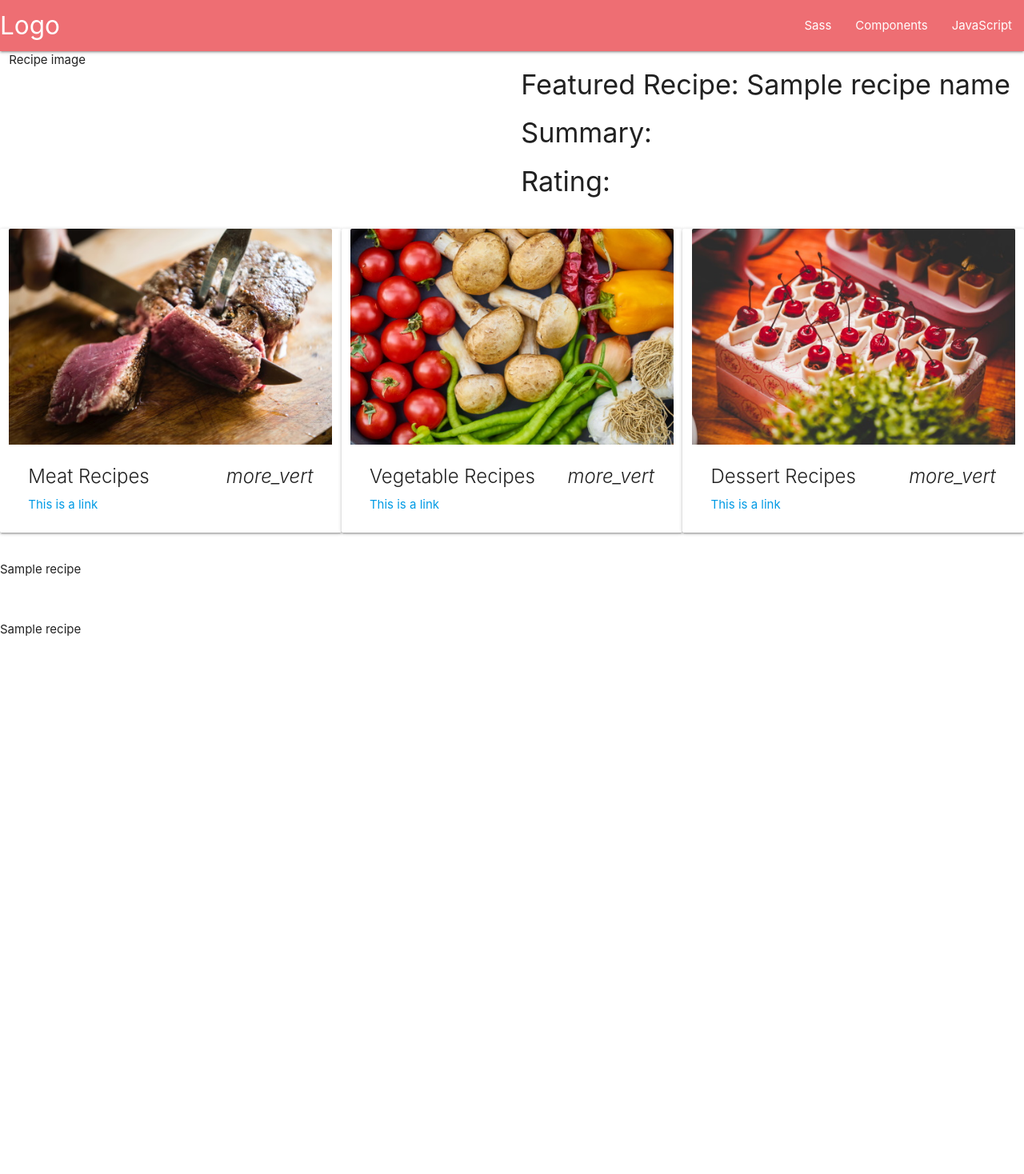
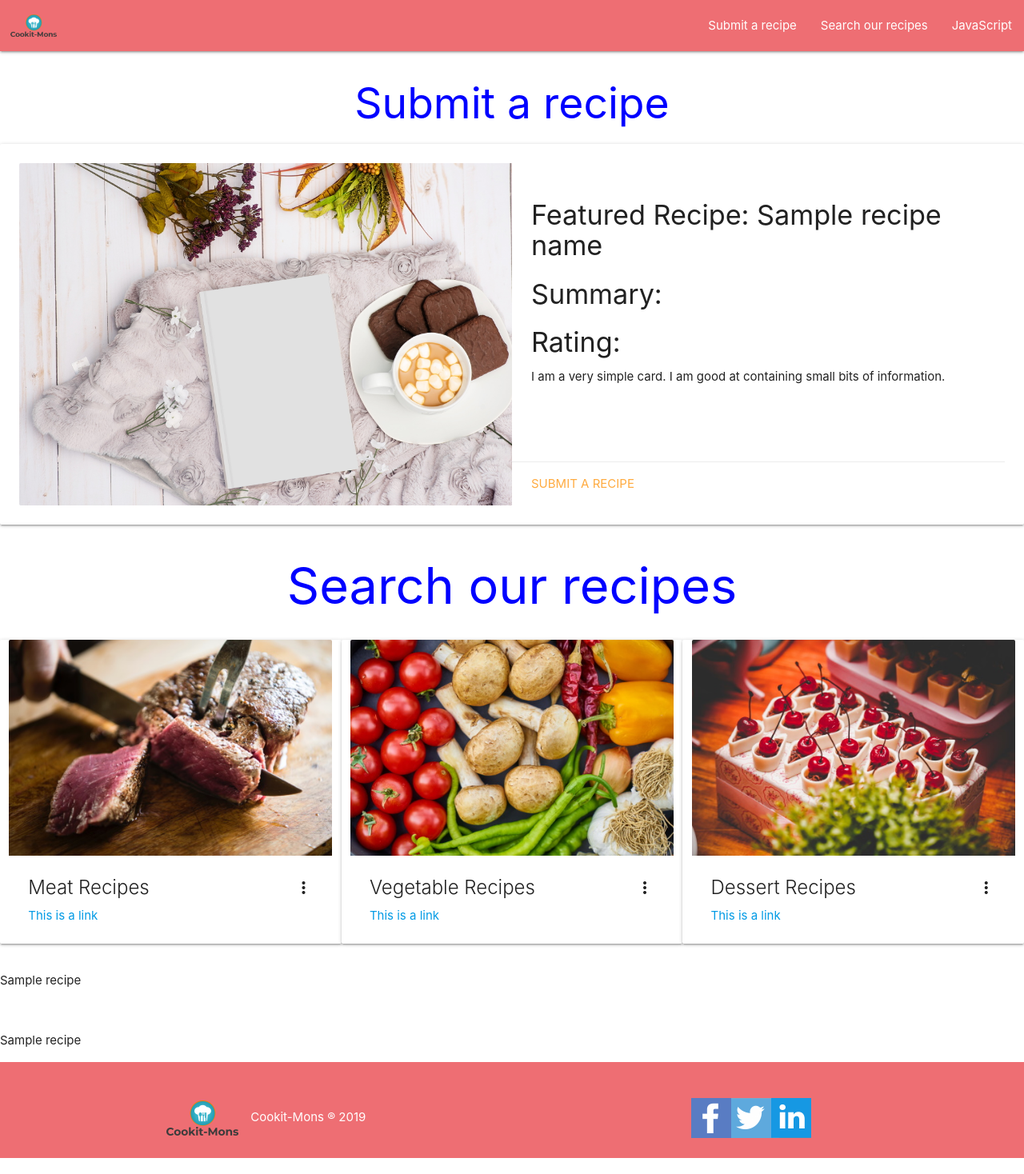
Before and after one commit to WenQingLee/MileStoneProject_OnlineCookBook, a Flask app: template templates/index.html in a window 1280 px wide. Shown: the whole page at 80% size. Before the commit the page ends 795 px from the top, so only its background shows below. Run offline with Flask 2, Linux system fonts and the light colour scheme; the template is opened without the code that fills it: most values are stand-ins (such as "Sample title", 1, 10 or a date in 2020).

Commit message:
updated the layout and added the footer and submit a recipe display

```diff
--- /dev/null
+++ b/static/css/style.css
@@ -0,0 +1,63 @@
+/*Resize and reposition the logo to fit the navigation bar*/
+.brand-logo > img {
+    height:64px;
+    padding-left:10px;
+}
+
+#submit-recipe, #search-recipe{
+    color:blue;
+}
+
+#footer-logo{
+    height:100px;
+    padding-right: 10px;
+}
+
+/*style for rollover social media icons*/
+
+#social-media {
+    display: flex;
+    flex-direction: row;
+    justify-content: center;
+}
+
+.facebook1 {
+    height: 50px;
+    width: 50px;
+    background: #314d91 url(../images/homepage/social-icons.png) no-repeat 0px 0px;
+    -webkit-transition: All 0.3s ease-out;
+    -moz-transition: All 0.3s ease-out;
+    -o-transition: All 0.3s ease-out;
+
+}
+
+.facebook1:hover {
+    background: #314d91 url(../images/homepage/social-icons.png) no-repeat 0px -73px;
+}
+
+.twitter1 {
+    height: 50px;
+    width: 50px;
+    background: #07beed url(../images/homepage/social-icons.png) no-repeat 0px -127px;
+    -webkit-transition: All 0.3s ease-out;
+    -moz-transition: All 0.3s ease-out;
+    -o-transition: All 0.3s ease-out;
+
+}
+
+.twitter1:hover {
+    background: #07beed url(../images/homepage/social-icons.png) no-repeat 0px -204px;
+}
+
+.linkdin1 {
+    height: 50px;
+    width: 50px;
+    background: #1698E3 url(../images/homepage/social-icons.png) no-repeat 0px -635px;
+    -webkit-transition: All 0.3s ease-out;
+    -moz-transition: All 0.3s ease-out;
+    -o-transition: All 0.3s ease-out;
+}
+
+.linkdin1:hover {
+    background: #1698e3 url(../images/homepage/social-icons.png) no-repeat 0px -711px;
+}
--- a/templates/index.html
+++ b/templates/index.html
@@ -10,46 +10,71 @@
     <!--Import Materialize CSS-->
     <link rel="stylesheet" href="{{ url_for('static', filename = 'css/materialize.min.css') }}">
     <!--<link rel="stylesheet" href="https://cdnjs.cloudflare.com/ajax/libs/materialize/1.0.0/css/materialize.min.css">-->
+
+    <!--Font icons to be used with Materialize components-->
+    <link href="https://fonts.googleapis.com/icon?family=Material+Icons" rel="stylesheet">
+
+    <!--CSS style sheet-->
+    <link rel="stylesheet" href="{{ url_for('static', filename = 'css/style.css') }}" type="text/css" />
+
 </head>
 
 <body>
 
-
+    <header>
         <!--Navbar-->
+        <div class="navbar-fixed">
             <nav>
                 <div class="nav-wrapper">
-            <a href="#" class="brand-logo">Logo</a>
+                    <a href="#" class="brand-logo"><img src="{{ url_for('static', filename = 'images/logo/logo.png') }}"></a>
                     <ul id="nav-mobile" class="right hide-on-med-and-down">
-                <li><a href="sass.html">Sass</a></li>
-                <li><a href="badges.html">Components</a></li>
+                        <li><a href="#submit-recipe">Submit a recipe</a></li>
+                        <li><a href="#search-recipe">Search our recipes</a></li>
                         <li><a href="collapsible.html">JavaScript</a></li>
                     </ul>
                 </div>
             </nav>
+        </div>
+
+    </header>
+
+    <main>
 
 
-    <!--Featured Recipe Display-->
-    <div class="row">
+        <!--Submit Recipe Display-->
 
-        <div class="col s6">
-            Recipe image
+        <div class="col s12 m7">
+            <h2 class="header center-align" id="submit-recipe">Submit a recipe</h2>
+            <div class="card horizontal card-panel hoverable">
+                <div class="card-image">
+                    <img src="{{ url_for('static', filename = 'images/homepage/submit-recipe.jpg') }}">
                 </div>
-
-        <div class="col s6">
+                <div class="card-stacked">
+                    <div class="card-content">
                         <h4>Featured Recipe: {{recipe_name}}</h4>
                         <h4>Summary: </h4>
                         <h4>Rating: </h4>
+                        <p>I am a very simple card. I am good at containing small bits of information.</p>
+                    </div>
+                    <div class="card-action">
+                        <a href="#">Submit a recipe</a>
+                    </div>
+                </div>
+            </div>
         </div>
 
+
+        <!--Recipe search title-->
+        <div class="header center-align" id="search-recipe">
+            <h1>Search our recipes</h1>
         </div>
-
 
         <!--Recipe Card Categories-->
         <div class="row">
 
 
             <!--Card for meat category-->
-        <div class="col xl4 card">
+            <div class="col xl4 card card-panel hoverable">
                 <div class="card-image waves-effect waves-block waves-light">
                     <img class="activator" src="{{ url_for('static', filename = 'images/category/meat.jpg') }}">
                 </div>
@@ -72,7 +97,7 @@
             </div>
 
             <!--Card for vegetable category-->
-        <div class="col xl4 card">
+            <div class="col xl4 card card-panel hoverable">
                 <div class="card-image waves-effect waves-block waves-light">
                     <img class="activator" src="{{ url_for('static', filename = 'images/category/vegetable.jpg') }}">
                 </div>
@@ -97,7 +122,7 @@
             </div>
 
             <!--Card for dessert category-->
-        <div class="col xl4 card">
+            <div class="col xl4 card card-panel hoverable">
                 <div class="card-image waves-effect waves-block waves-light">
                     <img class="activator" src="{{ url_for('static', filename = 'images/category/dessert.jpg') }}">
                 </div>
@@ -122,7 +147,6 @@
             </div>
         </div>
 
-
         {% for recipe in recipes %}
 
         <p>{{ recipe }}</p>
@@ -131,6 +155,33 @@
 
         {% endfor %}
 
+    </main>
+
+
+
+
+    <footer class="page-footer">
+        <div class="container">
+            <div class="row valign-wrapper">
+                <div class="col l6 s12 valign-wrapper">
+                    <img src="{{ url_for('static', filename = 'images/logo/logo.png') }}" id="footer-logo">
+                    <p>Cookit-Mons &#174; 2019</p>
+                </div>
+                <div class="col l4 offset-l2 s12 center-align">
+                    <div class="sm-icon" id="social-media">
+                        <a class="facebook1" href="https://www.facebook.com/ConstHub" target="_blank" title="Facebook" rel="nofollow">
+                            <div class="facebook1"></div>
+                        </a>
+                        <a class="twitter1" href="https://twitter.com/ConstHub" target="_blank" title="Twitter" rel="nofollow">
+                            <div class="twitter1"></div>
+                        </a>
+                        <a class="linkdin1" href="https://www.linkedin.com/in/ConstHub" target="_blank" title="Linkedin" rel="nofollow">
+                            <div class="linkdin1"></div>
+                        </a>
+                    </div>
+                </div>
+            </div>
+    </footer>
 
     <!--Materialize JavaScript at end of body for optimized loading-->
     <script src="{{ url_for('static', filename = 'js/materialize.min.js') }}"></script>
```
Also changed, not shown: static/images/homepage/social-icons.png (added), static/images/homepage/submit-recipe.jpg (added), static/images/logo/logo.png. Lines whose indentation alone changed are shown as unchanged.
